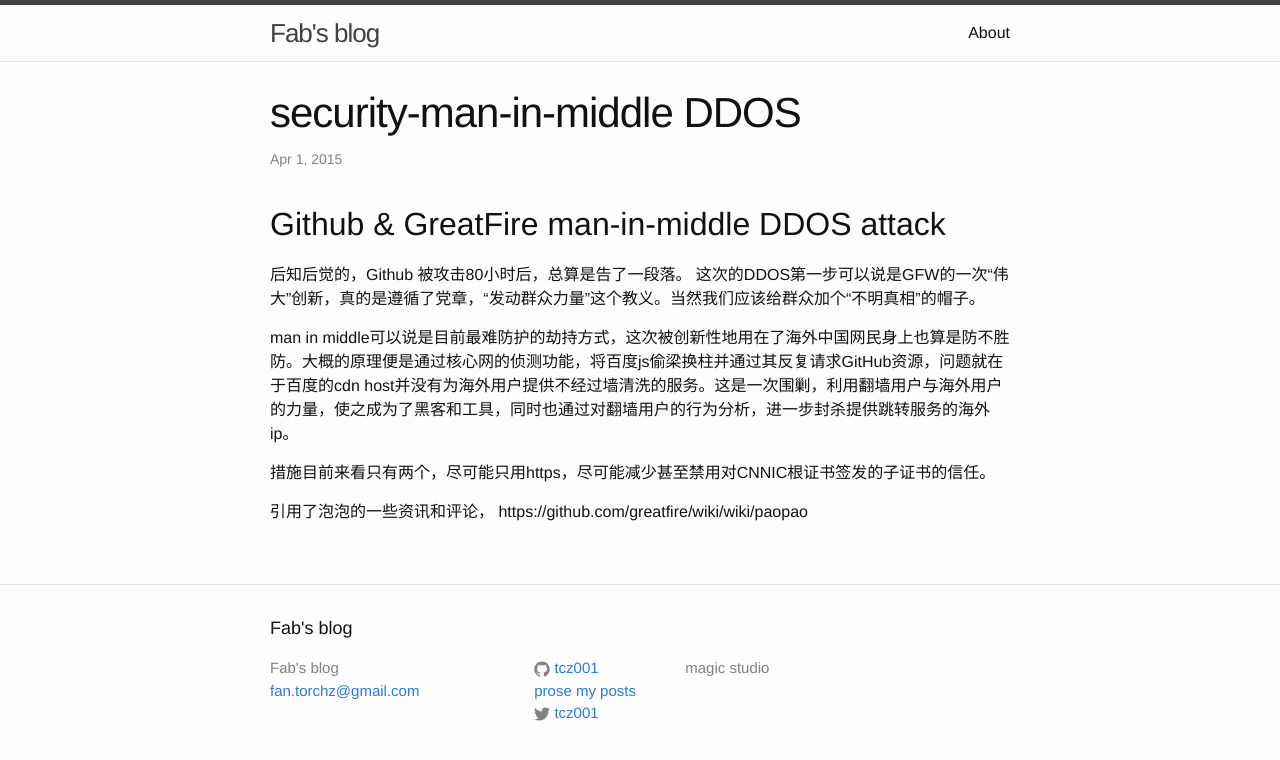
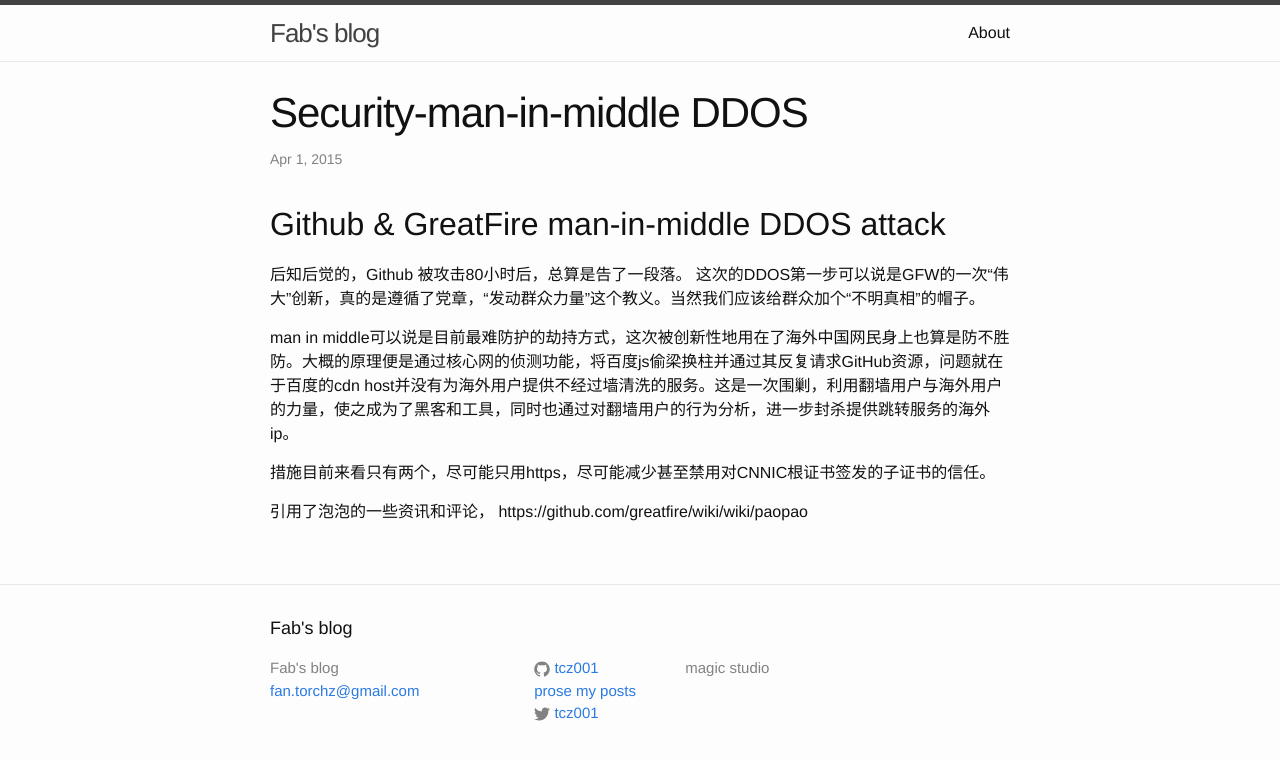
Before and after one commit to tcz001/tcz001.github.io, a Jekyll site: the page built from _posts/2015-04-01-security-github-greatfire-man-in-middle-ddos-attack.md, in a window 1280 px wide. Shown: the top 760 px of the page. Built offline with Jekyll 4.4.1, drawn with Linux system fonts in a browser that asks for light colours; part of the change alters nothing that is shown.

```diff
--- a/_posts/2015-04-01-security-github-greatfire-man-in-middle-ddos-attack.md
+++ b/_posts/2015-04-01-security-github-greatfire-man-in-middle-ddos-attack.md
@@ -1,8 +1,12 @@
 ---
 published: true
-title: "security-man-in-middle DDOS"
+title: "Security-man-in-middle DDOS"
 layout: post
+categories: ""
+splash: ""
+tags: null
 ---
+
 
 ## Github & GreatFire man-in-middle DDOS attack
 
```
